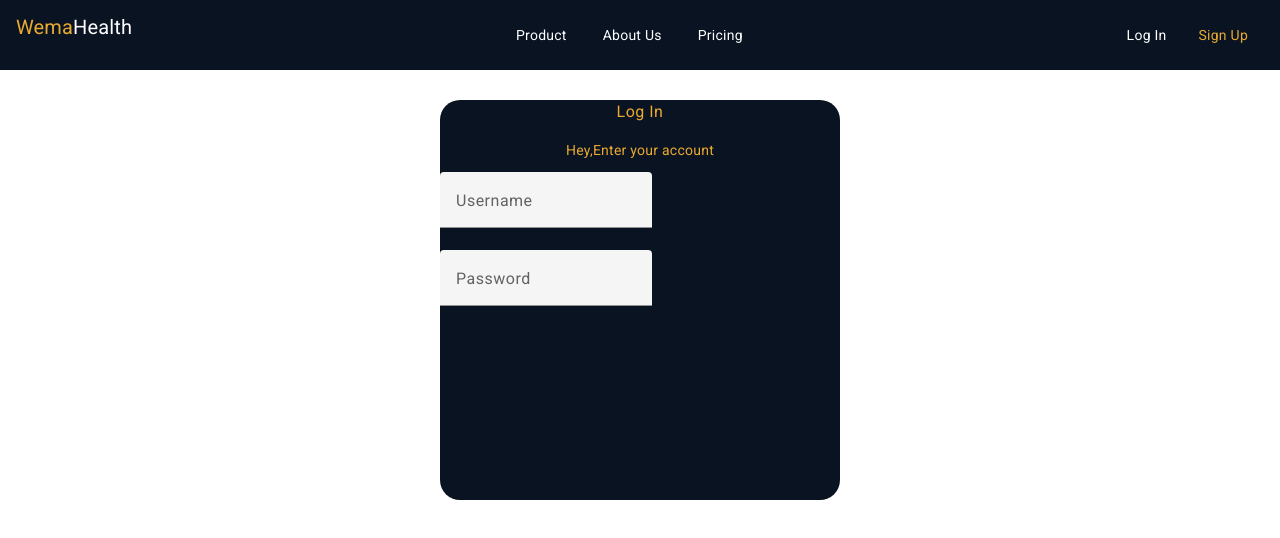
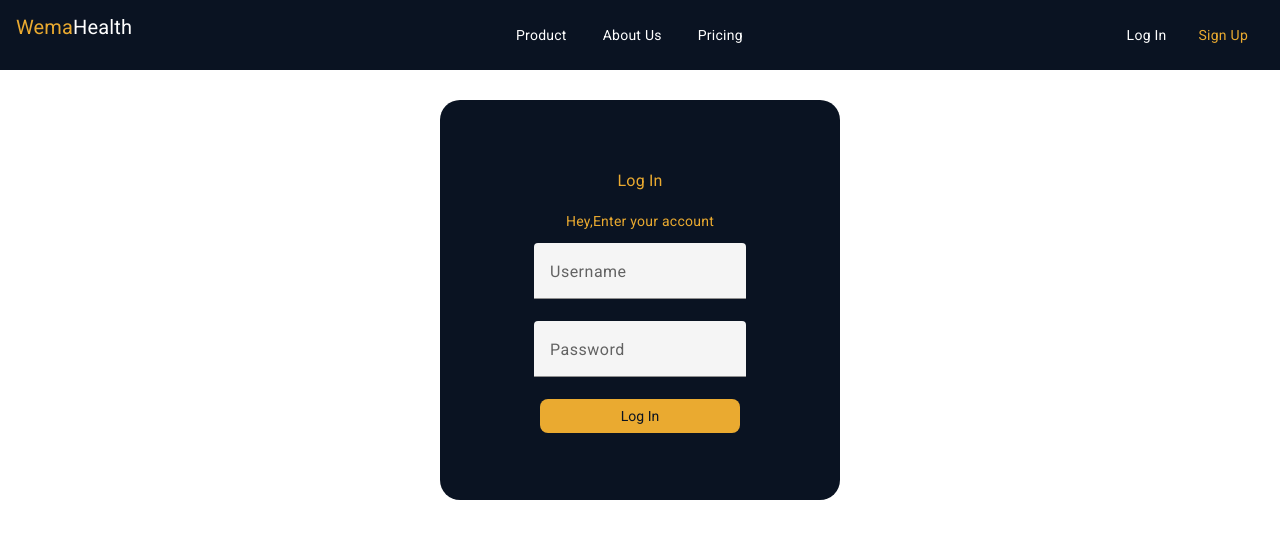
Before and after one commit to Carol254/chatBotApp, an Angular app: page /log-in in a window 1280 px wide. Shown: the top 538 px of the page. Built offline with nearby package versions, Linux system fonts and the light colour scheme.

Commit message:
few changes made

```diff
--- a/src/app/log-in/log-in.component.css
+++ b/src/app/log-in/log-in.component.css
@@ -4,8 +4,22 @@
     height: 400px;
     border-radius: 20px;
     margin: 30px auto;
+    display: flex;
+    flex-direction: column;
+    align-items: center;
+    justify-content: center;
 }
 .title{
     text-align: center;
     color:#eaaa30;
 }
+.submit{
+    background-color:#eaaa30;
+    color: #0a1322;
+    border-radius: 8px;
+    padding: 7px 15px;
+    width: 50%;
+    outline: none;
+    border: none;
+    cursor: pointer;
+}
--- a/src/app/log-in/log-in.component.html
+++ b/src/app/log-in/log-in.component.html
@@ -1,6 +1,6 @@
 <div class="_main">
     <div class="title">
-        <h4>Log In</h4>
+        <h3>Log In</h3>
         <p>Hey,Enter your account</p>
     </div>
 
@@ -13,4 +13,6 @@
         <mat-label>Password</mat-label>
         <input matInput type="password">
     </mat-form-field>
+
+    <button class="submit">Log In</button>
 </div>
```
